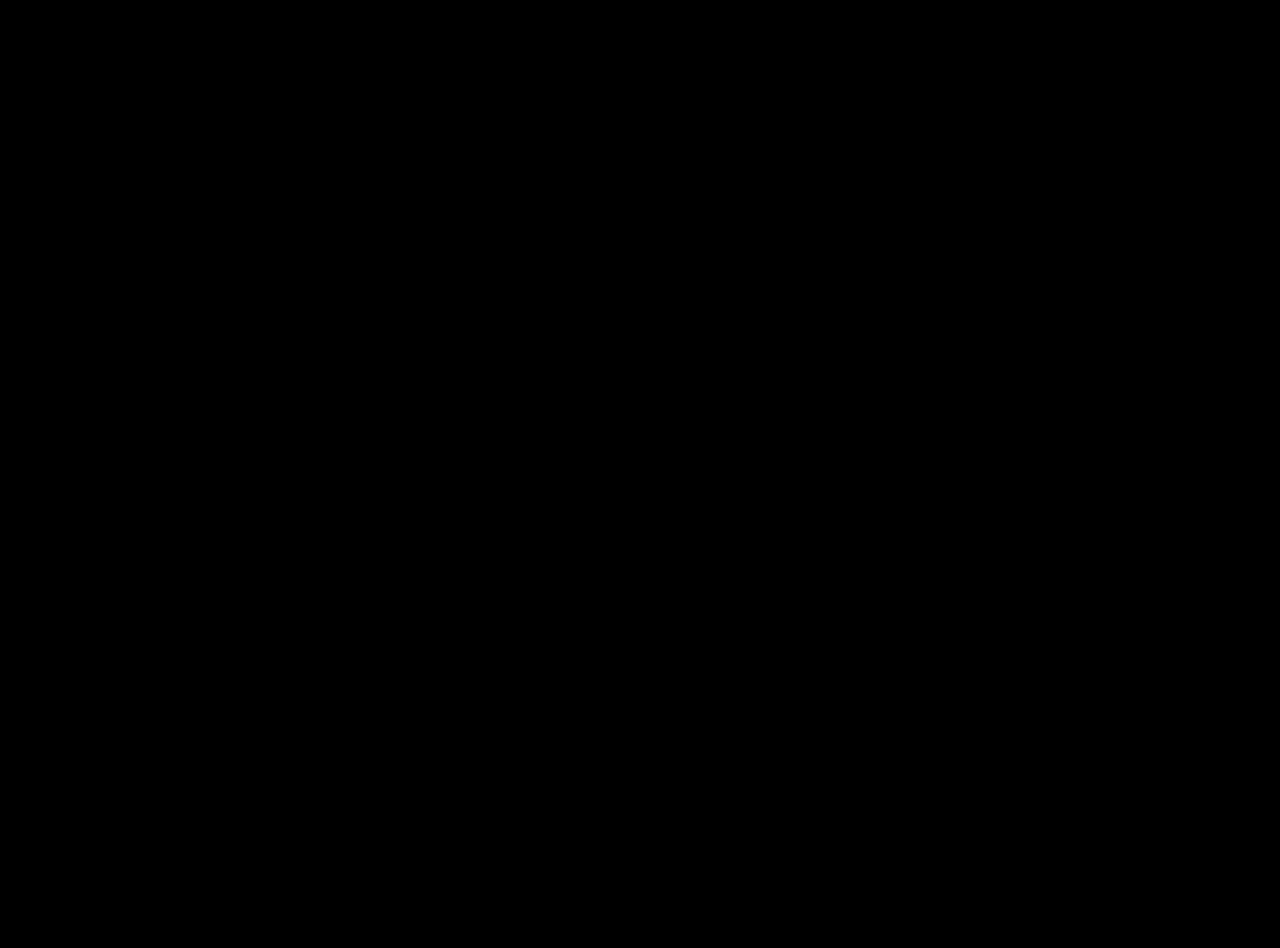
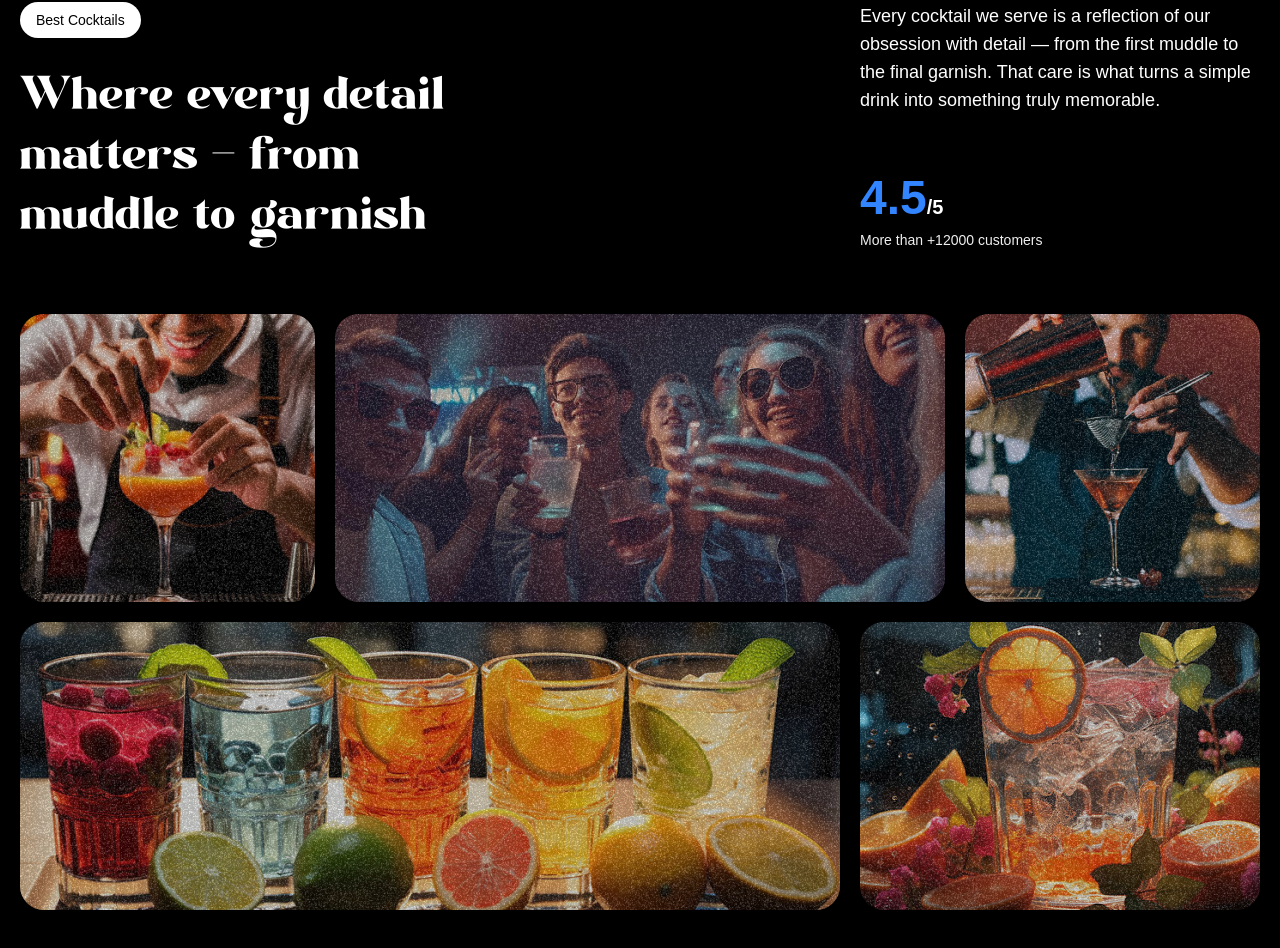
Before and after one commit to jtsenpai/gsap-tutorial, a React (Vite) app: page / in a window 1280 px wide. Shown: the part 1710-2658 px from the top of the page. Before the commit the page ends 1600 px from the top, so only its background shows below. Built offline with nearby package versions, Linux system fonts and the light colour scheme; a web font is replaced by a local one.

Commit message:
add about section

```diff
--- a/src/App.jsx
+++ b/src/App.jsx
@@ -3,6 +3,7 @@
 import Navbar from "./components/Navbar";
 import Hero from "./components/Hero";
 import Cocktails from "./components/Cocktails";
+import About from "./components/About";
 
 gsap.registerPlugin(ScrollTrigger, SplitText);
 
@@ -12,6 +13,7 @@
       <Navbar />
       <Hero />
       <Cocktails />
+      <About />
     </main>
   );
 };
--- /dev/null
+++ b/src/components/About.jsx
@@ -0,0 +1,98 @@
+import { useGSAP } from "@gsap/react";
+import gsap from "gsap";
+import { SplitText } from "gsap/all";
+
+function About() {
+  useGSAP(() => {
+    const titleSplit = SplitText.create("#about h2", {
+      type: "words",
+    });
+
+    const scrollTimeline = gsap.timeline({
+      scrollTrigger: {
+        trigger: "#about",
+        start: "top center",
+      },
+    });
+
+    scrollTimeline
+      .from(titleSplit.words, {
+        opacity: 0,
+        duration: 1,
+        yPercent: 100,
+        stagger: 0.02,
+        ease: "expo.out",
+      })
+      .from(
+        ".top-grid div, .bottom-grid div",
+        {
+          opacity: 0,
+          duration: 1,
+          ease: "power1.inOut",
+          stagger: 0.04,
+        },
+        "-=0.5",
+      );
+  });
+
+  return (
+    <section id="about">
+      <div className="mb-16 md:px-0 px-5">
+        <div className="content">
+          <div className="md:col-span-8">
+            <p className="badge">Best Cocktails</p>
+            <h2>
+              Where every detail matters <span className="text-white">-</span>{" "}
+              from muddle to garnish
+            </h2>
+          </div>
+
+          <div className="sub-content">
+            <p>
+              Every cocktail we serve is a reflection of our obsession with
+              detail — from the first muddle to the final garnish. That care is
+              what turns a simple drink into something truly memorable.
+            </p>
+            <div>
+              <p className="md-text-3xl text-xl font-bold">
+                <span>4.5</span>/5
+              </p>
+              <p className="text-sm text-white-100">
+                More than +12000 customers
+              </p>
+            </div>
+          </div>
+        </div>
+      </div>
+
+      <div className="top-grid">
+        <div className="md:col-span-3">
+          <div className="noisy"></div>
+          <img src="/images/abt1.png" alt="grid-img-1" />
+        </div>
+        <div className="md:col-span-6">
+          <div className="noisy"></div>
+          <img src="/images/abt2.png" alt="grid-img-1" />
+        </div>
+        <div className="md:col-span-3">
+          <div className="noisy"></div>
+          <img src="/images/abt5.png" alt="grid-img-1" />
+        </div>
+      </div>
+
+      <div className="bottom-grid">
+        <div className="md:col-span-8">
+          <div className="noisy"></div>
+          <img src="/images/abt3.png" alt="grid-img-1" />
+        </div>
+
+        <div className="md:col-span-4">
+          <div className="noisy"></div>
+          <img src="/images/abt4.png" alt="grid-img-1" />
+        </div>
+      </div>
+    </section>
+  );
+}
+
+export default About;
```
